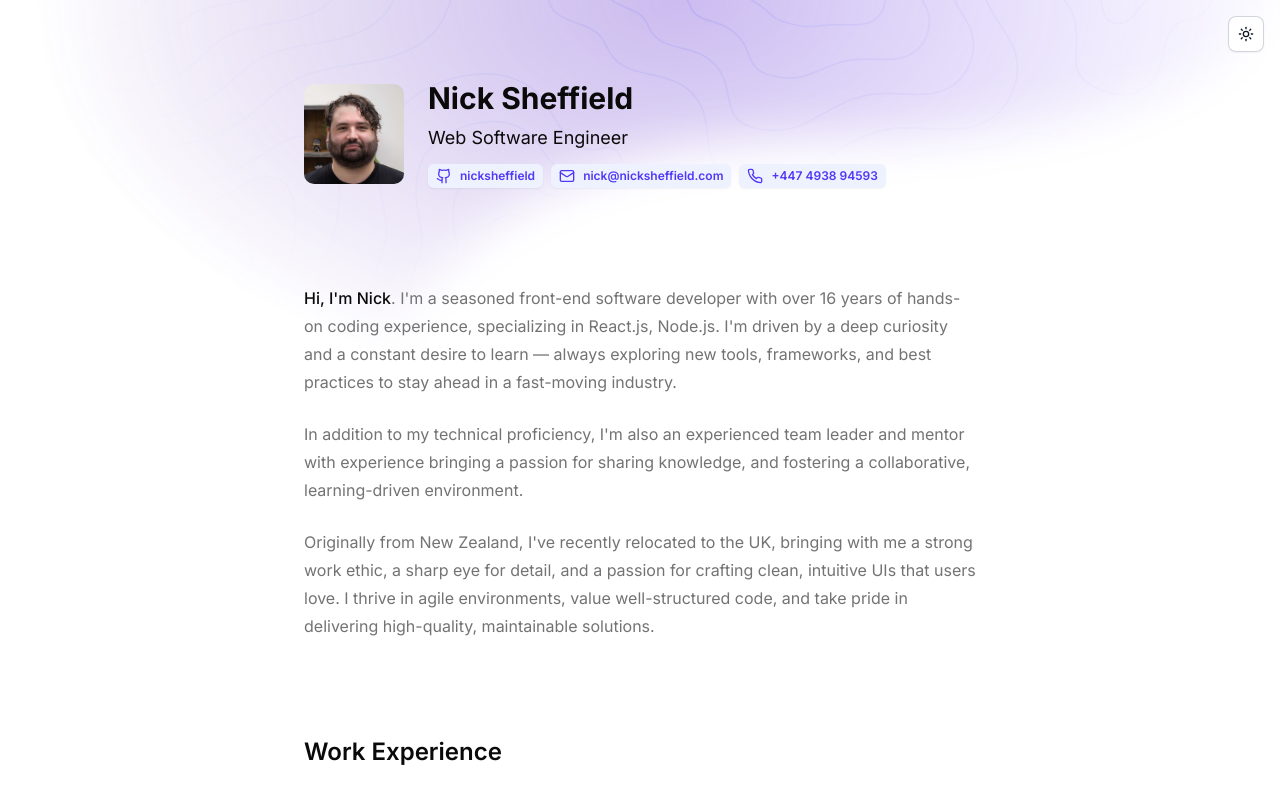
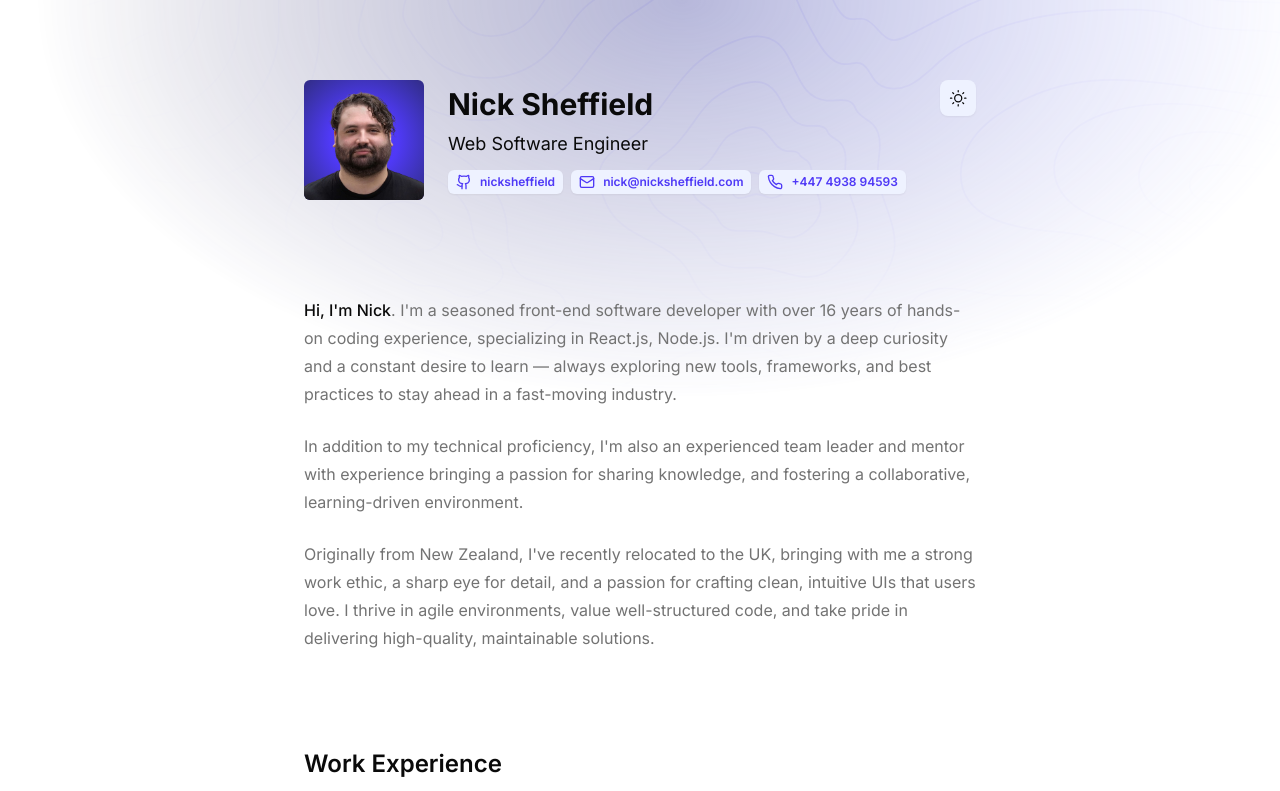
Before and after one commit to nicksheffield/nicksheffield.github.io, a Next.js app: page / in a window 1280 px wide. Shown: the top 791 px of the page. Built offline with nearby package versions, Linux system fonts and the light colour scheme.

Commit message:
feat: improve photo

```diff
--- a/src/app/layout.tsx
+++ b/src/app/layout.tsx
@@ -1,5 +1,5 @@
 import type { Metadata } from 'next'
-import { ThemeProvider } from 'next-themes'
+import { ThemeProvider } from '@/components/ThemeProvider'
 import { Header } from '@/components/Header'
 import { Footer } from '@/components/Footer'
 import { Glow } from '@/components/Glow'
@@ -32,12 +32,7 @@ export default function RootLayout({
 			</head>
 
 			<body>
-				<ThemeProvider
-					attribute="class"
-					defaultTheme="system"
-					enableSystem
-					disableTransitionOnChange
-				>
+				<ThemeProvider>
 					<div className="min-h-screen print:p-0 sm:p-20 sm:pb-0 p-6 relative">
 						<Glow />
 
--- a/src/components/Ants.tsx
+++ b/src/components/Ants.tsx
@@ -509,19 +509,20 @@ const AnimatedPath = ({
 	const [totalLength, setTotalLength] = useState(0)
 	const [random] = useState(Math.random())
 
-	const length = 3
-	const speed = totalLength / 5
+	const length = totalLength / 2
+	const speed = totalLength / 100
 
-	const [dead] = useState(Math.floor(Math.random() * 1.2) === 0)
 	const [dir] = useState(Math.floor(Math.random() * 1.2) === 0)
 
-	if (dead) return null
+	// const [dead] = useState(Math.floor(Math.random() * 1.2) === 0)
+	// if (dead) return null
 
 	return (
 		<path
 			style={{
 				fill: 'none',
-				stroke: 'hsl(var(--ants))',
+				stroke: 'var(--color-primary-600)',
+				opacity: 0.2,
 				strokeWidth: 1,
 				strokeMiterlimit: 10,
 				strokeLinecap: 'round',
--- a/src/components/Footer.tsx
+++ b/src/components/Footer.tsx
@@ -18,7 +18,7 @@ export const Footer = () => {
 				</div>
 				{pathname === '/' && (
 					<Button
-						variant="secondary"
+						variant="soft"
 						onClick={() => {
 							print()
 						}}
--- a/src/components/Glow.tsx
+++ b/src/components/Glow.tsx
@@ -1,90 +1,13 @@
-// export const Glow = () => {
-// 	return (
-// 		<div className="absolute inset-0 -z-10 mx-0 max-w-none overflow-hidden">
-// 			<div className="absolute left-1/2 top-0 -ml-152 h-100 w-325 dark:mask-[linear-gradient(white,transparent)]">
-// 				<div className="absolute inset-0 bg-linear-to-r from-[#6836b4] to-[#9575ff] opacity-40 mask-[radial-gradient(farthest-side_at_top,white,transparent)] dark:from-[#6836b4]/30 dark:to-[#9575ff]/30 dark:opacity-100">
-// 					<svg
-// 						aria-hidden="true"
-// 						className="absolute inset-x-0 inset-y-[-50%] h-[200%] w-full skew-y-[-18deg] fill-black/40 stroke-black/50 mix-blend-overlay dark:fill-white/2.5 dark:stroke-white/5"
-// 					>
-// 						<defs>
-// 							<pattern
-// 								id=":S1:"
-// 								width="72"
-// 								height="56"
-// 								patternUnits="userSpaceOnUse"
-// 								x="-12"
-// 								y="4"
-// 							>
-// 								<path d="M.5 56V.5H72" fill="none"></path>
-// 							</pattern>
-// 						</defs>
-// 						<rect
-// 							width="100%"
-// 							height="100%"
-// 							stroke-width="0"
-// 							fill="url(#:S1:)"
-// 						></rect>
-// 						<svg x="-12" y="4" className="overflow-visible">
-// 							<rect
-// 								stroke-width="0"
-// 								width="73"
-// 								height="57"
-// 								x="288"
-// 								y="168"
-// 							></rect>
-// 							<rect
-// 								stroke-width="0"
-// 								width="73"
-// 								height="57"
-// 								x="144"
-// 								y="56"
-// 							></rect>
-// 							<rect
-// 								stroke-width="0"
-// 								width="73"
-// 								height="57"
-// 								x="504"
-// 								y="168"
-// 							></rect>
-// 							<rect
-// 								stroke-width="0"
-// 								width="73"
-// 								height="57"
-// 								x="720"
-// 								y="336"
-// 							></rect>
-// 						</svg>
-// 					</svg>
-// 				</div>
-// 				<svg
-// 					viewBox="0 0 1113 440"
-// 					aria-hidden="true"
-// 					className="absolute left-1/2 top-0 -ml-76 w-278.25 fill-white blur-[26px] dark:hidden"
-// 				>
-// 					<path d="M.016 439.5s-9.5-300 434-300S882.516 20 882.516 20V0h230.004v439.5H.016Z"></path>
-// 				</svg>
-// 			</div>
-// 		</div>
-// 	)
-// }
-
 import { Topo } from '@/components/Topo'
 
 export const Glow = () => {
 	return (
 		<div className="absolute inset-0 -z-10 mx-0 max-w-none overflow-hidden print:hidden">
 			<div className="absolute left-1/2 top-0 -ml-152 h-100 w-325 dark:mask-[linear-gradient(white,transparent)]">
-				<div className="absolute inset-0 bg-linear-to-r from-[#6836b4] to-[#9575ff] opacity-40 mask-[radial-gradient(farthest-side_at_top,white,transparent)] dark:from-[#6836b4]/30 dark:to-[#9575ff]/30 dark:opacity-100">
-					<Topo className="absolute inset-x-0 inset-y-[-25%] w-full mix-blend-overlay" />
+				<div className="absolute inset-0 bg-linear-to-r from-primary-950 to-primary-400 opacity-40 mask-[radial-gradient(farthest-side_at_top,white,transparent)] dark:from-primary-950/30 dark:to-primary-900/30 dark:opacity-100">
+					<Topo className="absolute inset-x-0 inset-y-[-100%] w-full mix-blend-overlay" />
+					{/* <Ants className="absolute inset-x-0 inset-y-[-100%] w-full mix-blend-overlay" /> */}
 				</div>
-				<svg
-					viewBox="0 0 1113 440"
-					aria-hidden="true"
-					className="absolute left-1/2 top-0 -ml-76 w-278.25 fill-white blur-[26px] dark:hidden"
-				>
-					<path d="M.016 439.5s-9.5-300 434-300S882.516 20 882.516 20V0h230.004v439.5H.016Z"></path>
-				</svg>
 			</div>
 		</div>
 	)
--- a/src/components/Header.tsx
+++ b/src/components/Header.tsx
@@ -1,26 +1,27 @@
 import Link from 'next/link'
-import ThemeSwitch from '@/components/ThemeSwitch'
 import { GithubIcon, MailIcon, PhoneIcon } from 'lucide-react'
 import Image from 'next/image'
 import { buttonVariants } from '@/components/ui/button'
+import { ThemeToggle } from '@/components/ThemeToggle'
 
 export const Header = () => {
 	return (
-		<div className="flex sm:items-center sm:flex-row flex-col gap-6 print:mt-8">
+		<div className="flex sm:items-center sm:flex-row flex-col gap-6 print:mt-8 relative">
 			<div className="shrink-0 flex flex-row justify-between items-start">
-				<div className="w-[100px] h-[100px] overflow-hidden rounded-lg relative">
+				<div className="w-[120px] h-[120px] overflow-hidden rounded-sm relative bg-radial from-primary-600 from-40% to-primary-900">
 					<Image
-						src="/nick.png"
+						src="/nick-removebg-preview.png"
 						alt="Nick Sheffield"
 						width={700}
 						height={700}
-						className="absolute w-[150px] h-[150px] max-w-[initial] aspect-square -top-2 -left-7"
+						className="absolute w-[170px] h-[170px] max-w-[initial] aspect-square -top-2 -left-7"
 					/>
 				</div>
 
-				<div className="sm:fixed top-4 right-4 z-10 flex items-center gap-4">
+				<div className="absolute top-0 right-0 z-10">
 					{/* <AntsSwitch /> */}
-					<ThemeSwitch />
+					{/* <ThemeSwitch /> */}
+					<ThemeToggle />
 				</div>
 			</div>
 
--- /dev/null
+++ b/src/components/ThemeProvider.tsx
@@ -0,0 +1,37 @@
+'use client'
+
+import { ThemeProvider as NextThemeProvider, useTheme } from 'next-themes'
+import { type PropsWithChildren, useEffect } from 'react'
+
+function ThemeWatcher() {
+	const { resolvedTheme, setTheme } = useTheme()
+
+	useEffect(() => {
+		const media = window.matchMedia('(prefers-color-scheme: dark)')
+
+		function onMediaChange() {
+			const systemTheme = media.matches ? 'dark' : 'light'
+			if (resolvedTheme === systemTheme) {
+				setTheme('system')
+			}
+		}
+
+		onMediaChange()
+		media.addEventListener('change', onMediaChange)
+
+		return () => {
+			media.removeEventListener('change', onMediaChange)
+		}
+	}, [resolvedTheme, setTheme])
+
+	return null
+}
+
+export const ThemeProvider = ({ children }: PropsWithChildren) => {
+	return (
+		<NextThemeProvider attribute="class">
+			<ThemeWatcher />
+			{children}
+		</NextThemeProvider>
+	)
+}
--- /dev/null
+++ b/src/components/ThemeToggle.tsx
@@ -0,0 +1,68 @@
+'use client'
+
+import { Button } from '@/components/ui/button'
+import { useTheme } from 'next-themes'
+import { useEffect, useState } from 'react'
+
+function SunIcon(props: React.ComponentPropsWithoutRef<'svg'>) {
+	return (
+		<svg
+			viewBox="0 0 24 24"
+			strokeWidth="1.5"
+			strokeLinecap="round"
+			strokeLinejoin="round"
+			aria-hidden="true"
+			{...props}
+		>
+			<path d="M8 12.25A4.25 4.25 0 0 1 12.25 8v0a4.25 4.25 0 0 1 4.25 4.25v0a4.25 4.25 0 0 1-4.25 4.25v0A4.25 4.25 0 0 1 8 12.25v0Z" />
+			<path
+				d="M12.25 3v1.5M21.5 12.25H20M18.791 18.791l-1.06-1.06M18.791 5.709l-1.06 1.06M12.25 20v1.5M4.5 12.25H3M6.77 6.77 5.709 5.709M6.77 17.73l-1.061 1.061"
+				fill="none"
+			/>
+		</svg>
+	)
+}
+
+function MoonIcon(props: React.ComponentPropsWithoutRef<'svg'>) {
+	return (
+		<svg viewBox="0 0 24 24" aria-hidden="true" {...props}>
+			<path
+				d="M17.25 16.22a6.937 6.937 0 0 1-9.47-9.47 7.451 7.451 0 1 0 9.47 9.47ZM12.75 7C17 7 17 2.75 17 2.75S17 7 21.25 7C17 7 17 11.25 17 11.25S17 7 12.75 7Z"
+				strokeWidth="1.5"
+				strokeLinecap="round"
+				strokeLinejoin="round"
+			/>
+		</svg>
+	)
+}
+
+export function ThemeToggle() {
+	const { resolvedTheme, setTheme } = useTheme()
+	const otherTheme = resolvedTheme === 'dark' ? 'light' : 'dark'
+	const [mounted, setMounted] = useState(false)
+
+	useEffect(() => {
+		setMounted(true)
+	}, [])
+
+	return (
+		<Button
+			type="button"
+			variant="soft"
+			size="icon"
+			aria-label={
+				mounted ? `Switch to ${otherTheme} theme` : 'Toggle theme'
+			}
+			onClick={() => setTheme(otherTheme)}
+			className="flex flex-col relative justify-start items-stretch gap-0 overflow-hidden"
+		>
+			<div className="size-9 shrink-0 flex items-center justify-center transition-transform duration-200 translate-y-0 dark:-translate-y-full">
+				<SunIcon className="size-5! stroke-foreground fill-none" />
+			</div>
+
+			<div className="size-9 shrink-0 flex items-center justify-center transition-transform duration-200 translate-y-0 dark:-translate-y-full">
+				<MoonIcon className="size-5! stroke-foreground fill-foreground/20" />
+			</div>
+		</Button>
+	)
+}
--- a/src/components/Topo.tsx
+++ b/src/components/Topo.tsx
@@ -508,7 +508,7 @@ const AnimatedPath = ({
 }: HTMLAttributes<SVGPathElement> & { d: string }) => {
 	return (
 		<path
-			className="stroke-indigo-900/50 fill-none"
+			className="stroke-primary-900/50 fill-none"
 			style={{
 				strokeMiterlimit: 10,
 				strokeLinecap: 'round',
--- a/src/components/cv-sections/Projects.tsx
+++ b/src/components/cv-sections/Projects.tsx
@@ -1,4 +1,3 @@
-import { Badge } from '@/components/Badge'
 import { Section, SectionBody, SectionHeading } from '@/components/Section'
 import { buttonVariants } from '@/components/ui/button'
 import { Project, projects } from '@/lib/data'
@@ -58,14 +57,14 @@ export const ProjectsItem = ({ project }: { project: Project }) => {
 				</div>
 
 				<div className="mt-4 flex flex-col sm:flex-row justify-between gap-4">
-					<div className="flex items-center gap-2 flex-wrap">
+					<div className="flex items-center gap-4 flex-wrap">
 						{project.technologies.map((technology) => (
-							<Badge
+							<div
 								key={technology}
-								className="flex items-center gap-1 py-0.5 px-2 font-medium text-xs print:pl-0 bg-primary-500/10 text-primary-500 rounded-sm"
+								className="font-medium text-xs text-primary-500"
 							>
 								{technology}
-							</Badge>
+							</div>
 						))}
 					</div>
 
--- a/src/components/ui/button.tsx
+++ b/src/components/ui/button.tsx
@@ -42,7 +42,7 @@ const buttonVariants = cva(
 					'bg-foreground text-background hover:bg-foreground/90 focus-visible:outline-2 focus-visible:outline-offset-2 focus-visible:outline-foreground dark:bg-foreground dark:shadow-none dark:hover:bg-foreground/90 dark:focus-visible:outline-foreground',
 				secondary:
 					'bg-white text-gray-900 inset-ring inset-ring-gray-300 hover:bg-gray-50 dark:bg-white/10 dark:text-white dark:shadow-none dark:inset-ring-white/5 dark:hover:bg-white/20',
-				soft: 'bg-primary-50 text-primary-600 hover:bg-primary-100 dark:bg-primary-600/20 dark:text-primary-400 dark:shadow-none dark:hover:bg-primary-500/30',
+				soft: 'bg-primary-50 text-primary-600 hover:bg-primary-100 dark:bg-primary-600/10 dark:text-primary-400 dark:shadow-none dark:hover:bg-primary-500/30',
 				link: 'text-primary underline-offset-4 hover:underline shadow-none',
 			},
 			size: {
```
Also changed, not shown: public/nick-removebg-preview.png (added).
